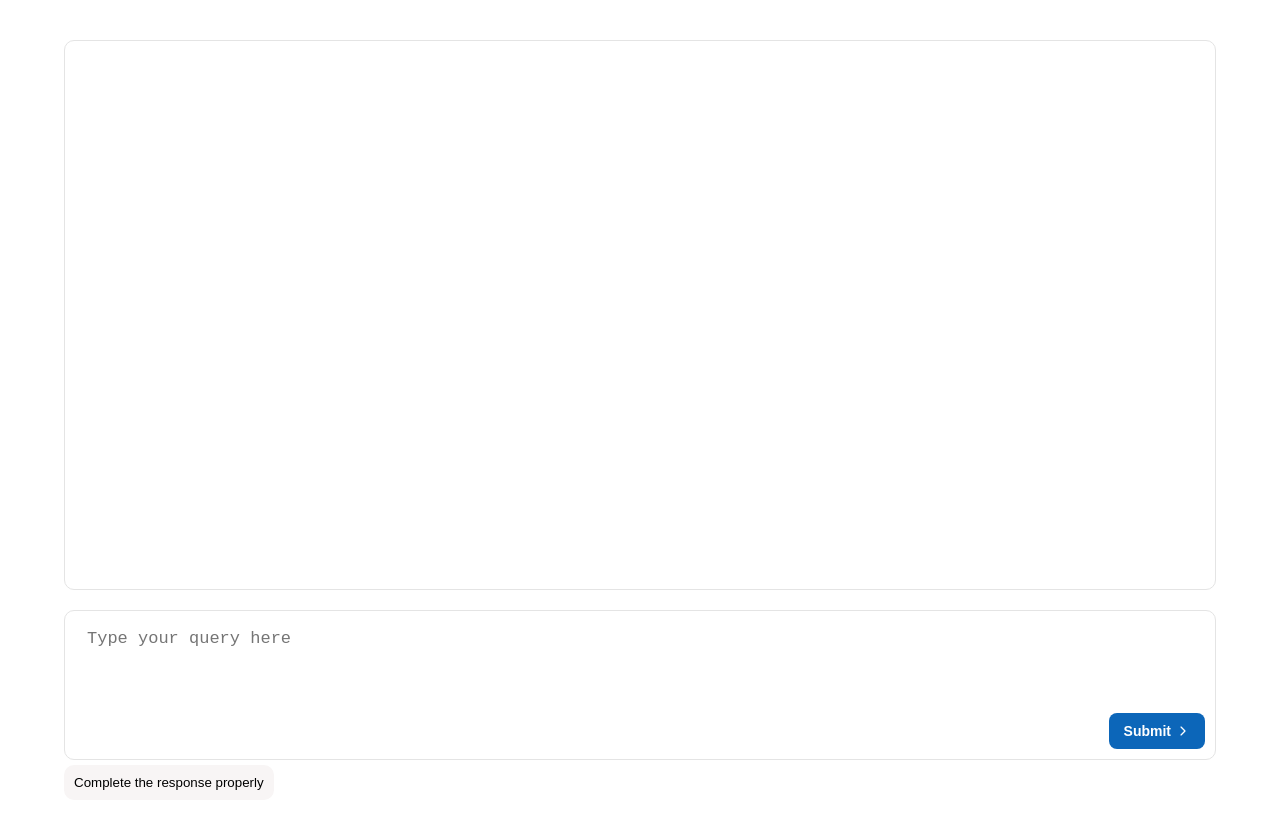
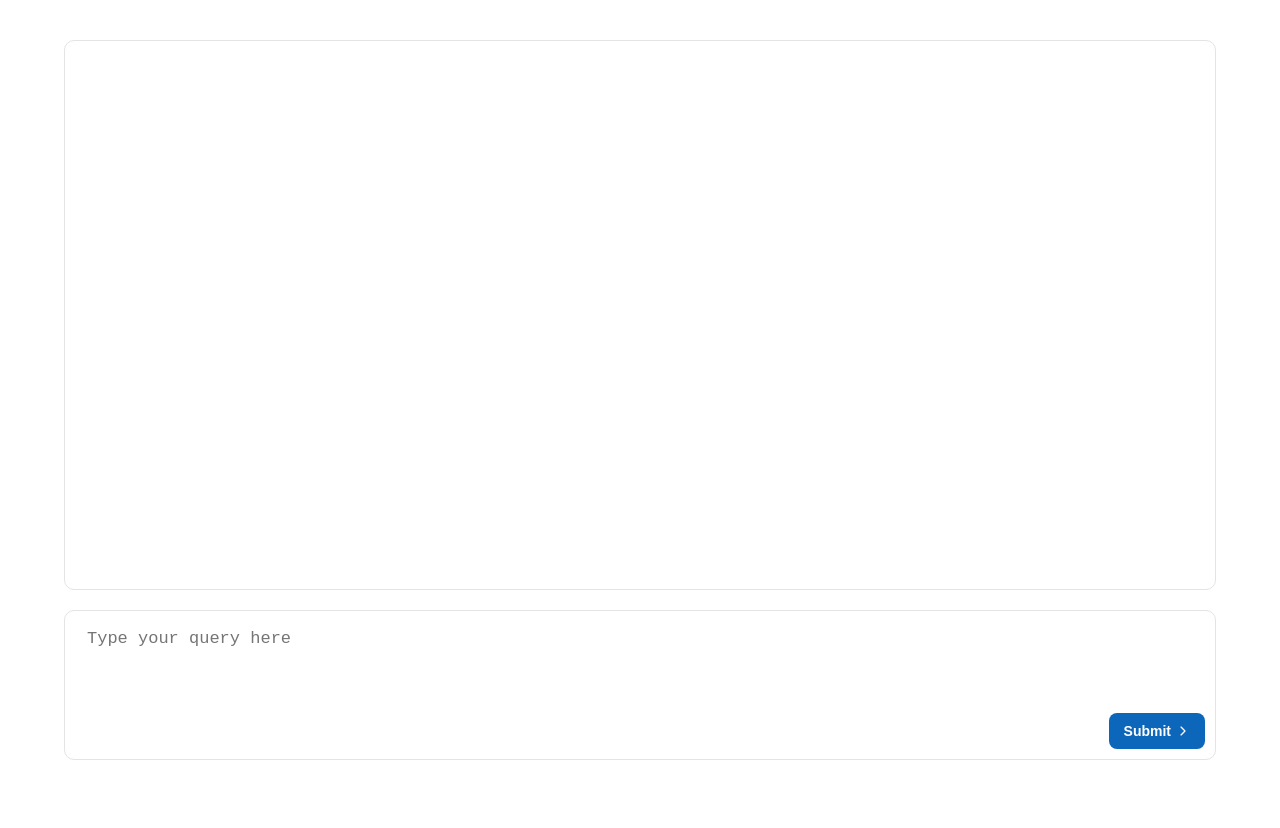
Before and after one commit to arkalal/Chakrava-Model-AI, a Next.js app: page /playground in a window 1280 px wide. Shown: the top 828 px of the page. After the commit the page ends 800 px from the top, so only its background shows below. Built offline with nearby package versions, Linux system fonts and the light colour scheme.

Commit message:
fixed edge function

```diff
--- a/Components/Chat.module.scss
+++ b/Components/Chat.module.scss
@@ -59,24 +59,6 @@
     flex-direction: column;
 
     .chatInput {
-      .continueButton {
-        margin-top: 5px;
-
-        button {
-          border: none;
-          outline: none;
-          background-color: #f8f5f5;
-          border-radius: 10px;
-          cursor: pointer;
-          padding: 10px;
-          color: black;
-
-          &:hover {
-            background-color: #e0e0e0;
-          }
-        }
-      }
-
       .chatForm {
         padding: 10px;
         border: 1px solid $borders;
--- a/Components/ChatWindow/ChatWindow.js
+++ b/Components/ChatWindow/ChatWindow.js
@@ -37,12 +37,6 @@ const ChatWindow = () => {
       messagesEndRef.current.scrollIntoView();
     }
   }, [messages]);
-
-  // Function to handle the "Continue with your response" button
-  const handleContinueResponse = () => {
-    setInput("Continue with your response"); // Simulate typing into the input field
-    handleSubmit(); // Trigger submission of the "Continue with your response" message
-  };
 
   return (
     <div className={styles.chatContainer}>
@@ -105,12 +99,6 @@ const ChatWindow = () => {
             onChange={handleInputChange}
             onSubmit={handleSubmit}
           />
-
-          <div className={styles.continueButton}>
-            <button onClick={handleContinueResponse} disabled={loading}>
-              Complete the response properly
-            </button>
-          </div>
         </div>
       </div>
     </div>
```
